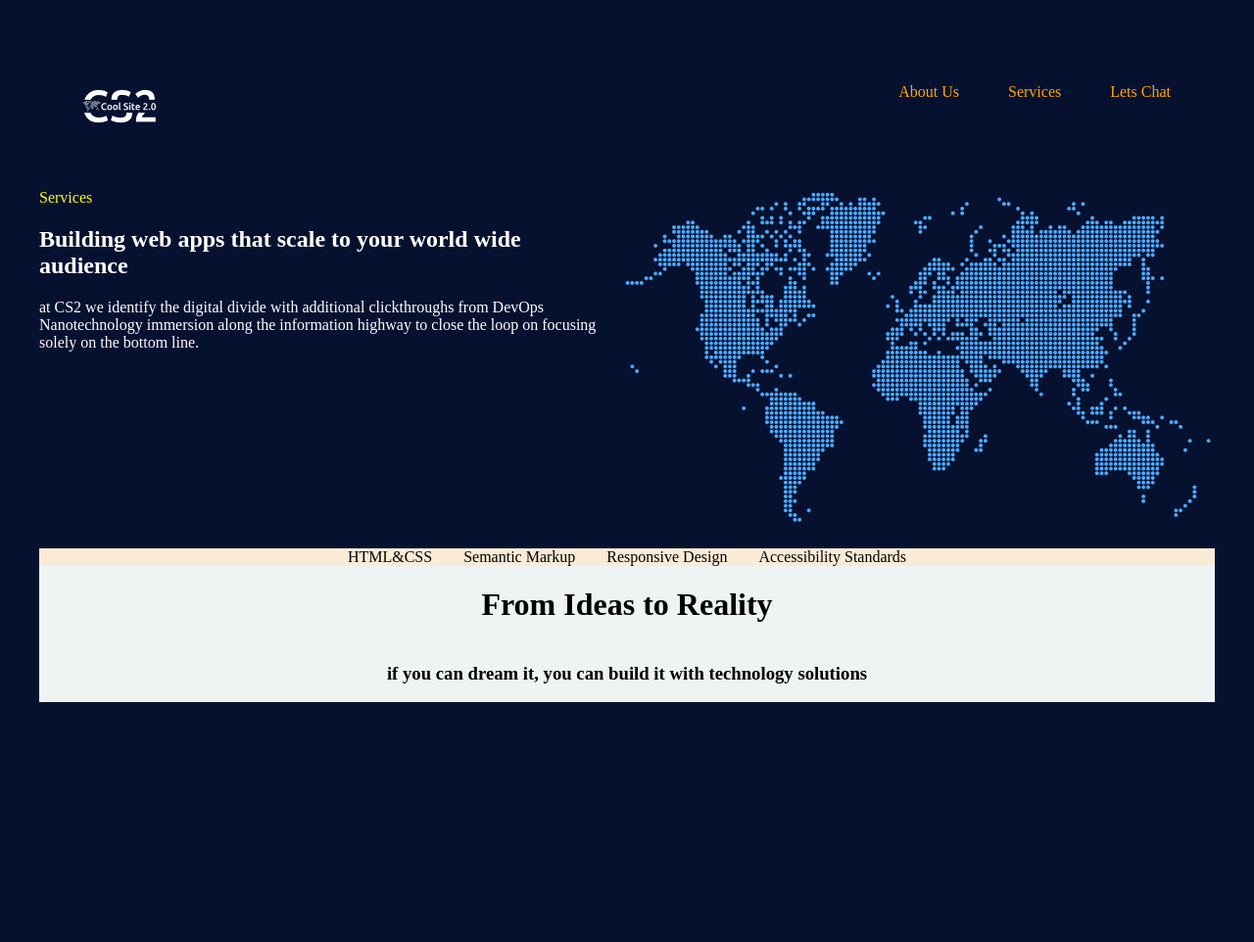
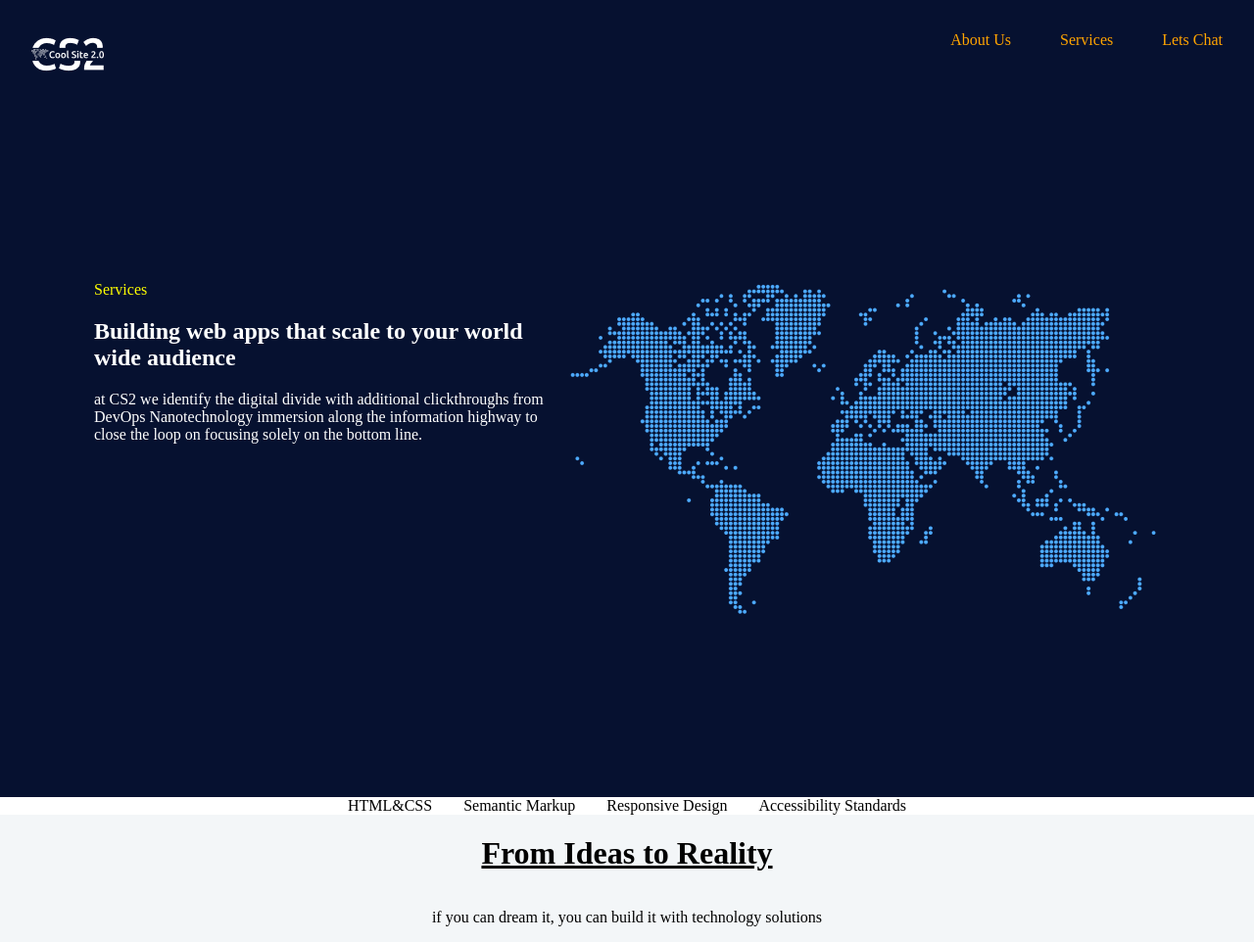
Before and after one commit to MayhemK/Lab, a plain HTML site: page index.html in a window 1280 px wide. Shown: the whole page at 98% size. Before the commit the page ends 800 px from the top, so only its background shows below. Drawn offline with Linux system fonts and the light colour scheme.

Commit message:
little more spacing for tonight

```diff
--- a/index.html
+++ b/index.html
@@ -35,18 +35,25 @@
   </main>
 </body>
 
-<footer class="display-flex justify-center column">
+<footer class="display-flex  column">
+  <div>
     <nav class="display-flex justify-center">
       <span>HTML&CSS</span>
       <span>Semantic Markup</span>
       <span>Responsive Design</span>
       <span>Accessibility Standards</span>
     </nav>
-  <div class="very-bottom display-flex align-center column">
-    <h1>From Ideas to Reality</h1>
+  </div>
+  <card class="very-bottom display-flex align-center column">
+    <h1>
+      <u>
 
-    <h3>if you can dream it, you can build it with technology solutions</h3>
-  </div>
+        From Ideas to Reality
+      </u>
+    </h1>
+
+    <p>if you can dream it, you can build it with technology solutions</p>
+  </card>
 </footer>
 
 </html>
--- a/style.css
+++ b/style.css
@@ -1,7 +1,7 @@
 header {
   display: flex;
   gap: 3rem;
-  padding: 45px
+  padding: 2rem
 }
 
 header nav {
@@ -12,6 +12,7 @@ header nav {
 
 main {
   display: flex;
+  padding: 10rem 6rem;
 
 }
 
@@ -19,12 +20,13 @@ body {
   background-color: #061130;
   flex-direction: column;
   color: white;
-  padding: 2rem;
+  margin: 0px;
 }
 
 footer {
-  background-color: antiquewhite;
-  flex-direction: column;
+  background-color: white;
+
+
   color: black;
 }
 
@@ -32,12 +34,18 @@ nav {
   gap: 2rem
 }
 
+.links {
+  background-color: white;
+  padding: 3rem 10rem;
+  color: black
+}
+
 .yellow {
   color: yellow;
 }
 
 .very-bottom {
-  background-color: #eef3f3;
+  background-color: #f3f6f8;
 }
 
 .display-flex {
```
Lines whose indentation alone changed are shown as unchanged.
